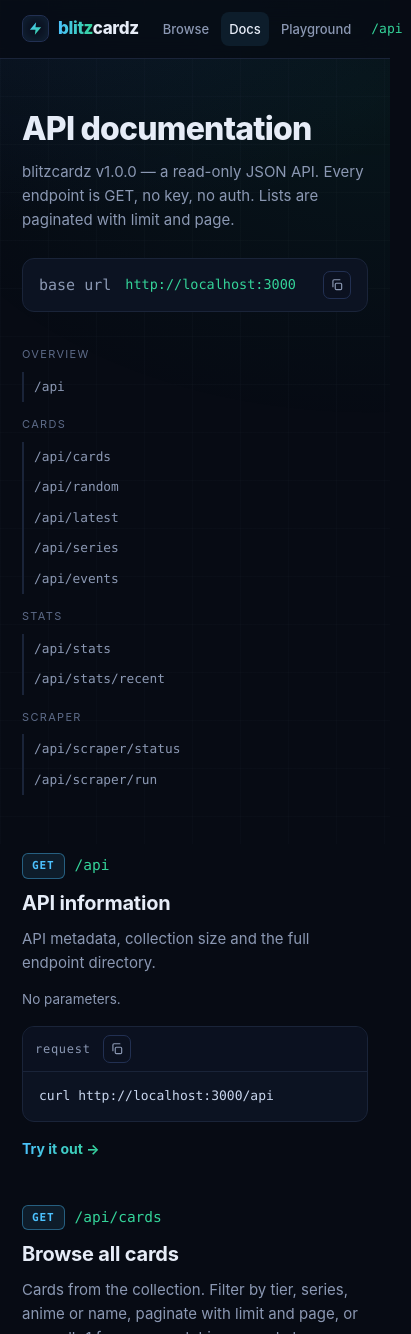
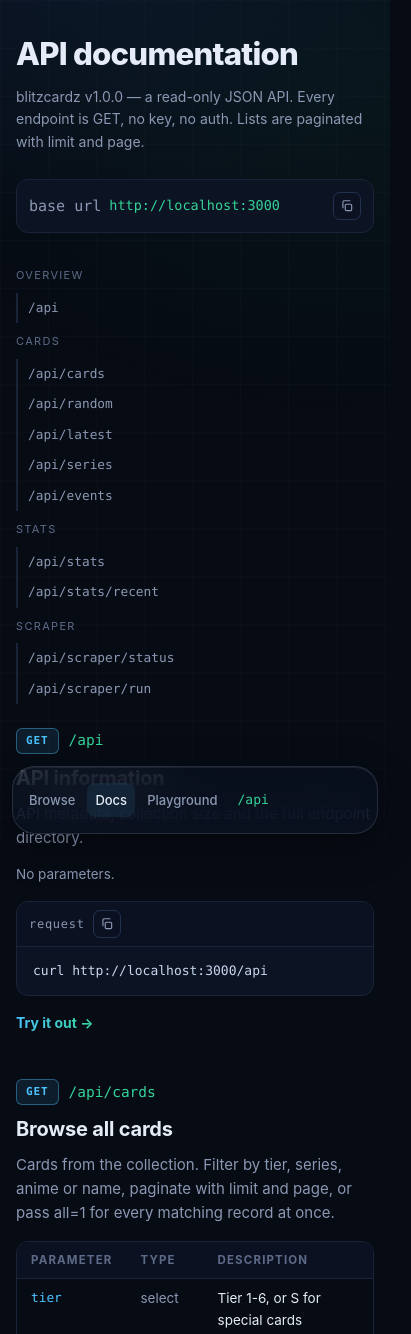
Before and after one commit to blitzlabx/blitzcardz, a Next.js app: page /docs in a window 390 px wide. Shown: the top 1334 px of the page, 411 px wide, since content can reach past the window. Built offline with nearby package versions, Linux system fonts and the light colour scheme; no server answers.

Commit message:
Improve mobile layout and add glass bottom navigation

```diff
--- a/app/globals.css
+++ b/app/globals.css
@@ -1261,3 +1261,393 @@ select.input {
     font-size: 13px;
   }
 }
+
+/* Mobile layout and bottom glass navigation */
+@media (max-width: 640px) {
+  html,
+  body {
+    width: 100%;
+    max-width: 100%;
+    overflow-x: clip;
+  }
+
+  .wrap {
+    width: 100%;
+    max-width: 100%;
+    padding-inline: 16px;
+  }
+
+  .main {
+    min-width: 0;
+    overflow-x: clip;
+  }
+
+  .hero {
+    padding: 48px 16px 30px;
+  }
+
+  .hero-title {
+    font-size: clamp(42px, 13vw, 58px);
+  }
+
+  .hero-sub {
+    font-size: 15px;
+  }
+
+  .hero-curl {
+    display: flex;
+    align-items: center;
+    gap: 8px;
+    max-width: 100%;
+    min-width: 0;
+    padding: 9px 10px;
+  }
+
+  .hero-curl code {
+    min-width: 0;
+    flex: 1;
+    font-size: 11px;
+    overflow-wrap: anywhere;
+  }
+
+  .hero-curl .copy-btn {
+    flex: none;
+  }
+
+  .strip {
+    grid-template-columns: repeat(2, minmax(0, 1fr));
+  }
+
+  .strip-cell {
+    min-width: 0;
+    padding: 14px 12px;
+  }
+
+  .strip-value {
+    font-size: clamp(15px, 4.5vw, 19px);
+    overflow-wrap: anywhere;
+  }
+
+  .strip-label {
+    font-size: 10px;
+    letter-spacing: 0.08em;
+  }
+
+  .section {
+    margin-top: 40px;
+  }
+
+  .section-head {
+    align-items: flex-start;
+    gap: 7px 12px;
+  }
+
+  .section-head h2 {
+    font-size: 19px;
+  }
+
+  .section-hint {
+    max-width: 100%;
+    font-size: 12px;
+  }
+
+  .grid-tiles {
+    grid-template-columns: repeat(2, minmax(0, 1fr));
+    gap: 14px 11px;
+  }
+
+  .tile,
+  .tile-meta {
+    min-width: 0;
+  }
+
+  .toolbar {
+    grid-template-columns: minmax(0, 1fr);
+  }
+
+  .toolbar .check {
+    white-space: normal;
+  }
+
+  .tier-row {
+    gap: 6px;
+  }
+
+  .chip {
+    padding: 6px 11px;
+  }
+
+  .page {
+    min-width: 0;
+    padding-top: 30px;
+    padding-bottom: 36px;
+  }
+
+  .page-head h1 {
+    font-size: clamp(26px, 8vw, 32px);
+    overflow-wrap: anywhere;
+  }
+
+  .page-sub {
+    font-size: 14px;
+  }
+
+  .docs-layout,
+  .pg-layout,
+  .card-layout {
+    min-width: 0;
+    grid-template-columns: minmax(0, 1fr);
+    gap: 24px;
+  }
+
+  .docs-side,
+  .pg-side {
+    position: static;
+    min-width: 0;
+    max-height: none;
+    overflow: visible;
+    flex-direction: column;
+    flex-wrap: nowrap;
+    gap: 10px;
+    padding-bottom: 0;
+  }
+
+  .docs-group,
+  .pg-group {
+    width: 100%;
+    min-width: 0;
+  }
+
+  .docs-side-link,
+  .pg-endpoint {
+    min-width: 0;
+    overflow-wrap: anywhere;
+  }
+
+  .docs-main,
+  .pg-main,
+  .endpoint,
+  .pg-panel,
+  .card-info {
+    min-width: 0;
+    max-width: 100%;
+  }
+
+  .endpoint-path {
+    min-width: 0;
+    flex-wrap: wrap;
+  }
+
+  .endpoint-path code,
+  .pg-panel-head code {
+    min-width: 0;
+    overflow-wrap: anywhere;
+  }
+
+  .params {
+    display: block;
+    width: 100%;
+    max-width: 100%;
+    overflow-x: auto;
+    -webkit-overflow-scrolling: touch;
+  }
+
+  .params thead,
+  .params tbody {
+    min-width: 480px;
+  }
+
+  .base-row {
+    min-width: 0;
+    flex-wrap: wrap;
+    gap: 8px;
+    padding: 12px;
+  }
+
+  .base-row code {
+    min-width: 0;
+    overflow-wrap: anywhere;
+  }
+
+  .pg-panel {
+    padding: 16px;
+  }
+
+  .pg-panel-head {
+    min-width: 0;
+    flex-wrap: wrap;
+  }
+
+  .pg-param {
+    grid-template-columns: minmax(0, 1fr);
+    gap: 5px;
+  }
+
+  .pg-param .input {
+    min-width: 0;
+  }
+
+  .pg-path {
+    min-width: 0;
+    overflow-wrap: anywhere;
+    white-space: normal;
+  }
+
+  .code-block,
+  .code-head {
+    min-width: 0;
+    max-width: 100%;
+  }
+
+  .code-head {
+    flex-wrap: wrap;
+    gap: 8px;
+  }
+
+  .code-block pre {
+    max-width: 100%;
+    overflow-x: auto;
+  }
+
+  .json {
+    overflow-wrap: anywhere;
+  }
+
+  .card-visual {
+    width: 100%;
+    max-width: min(100%, 340px);
+  }
+
+  .card-info h1 {
+    font-size: clamp(26px, 8vw, 34px);
+    overflow-wrap: anywhere;
+  }
+
+  .card-meta {
+    grid-template-columns: minmax(0, 1fr);
+    gap: 14px;
+    padding: 14px;
+  }
+
+  .card-meta > div,
+  .card-meta dd {
+    min-width: 0;
+    overflow-wrap: anywhere;
+  }
+
+  .card-actions {
+    display: grid;
+    grid-template-columns: minmax(0, 1fr);
+  }
+
+  .card-actions > .btn {
+    justify-content: center;
+  }
+
+  .pager {
+    gap: 10px;
+    flex-wrap: wrap;
+  }
+
+  .pager .btn {
+    padding: 8px 12px;
+  }
+
+  .footer {
+    margin-top: 54px;
+    padding-bottom: calc(92px + env(safe-area-inset-bottom));
+  }
+
+  /* Turn the desktop header into a floating, glass-style mobile tab bar. */
+  .nav {
+    position: fixed;
+    top: auto;
+    bottom: calc(10px + env(safe-area-inset-bottom));
+    left: 50%;
+    z-index: 100;
+    width: calc(100% - 24px);
+    max-width: 420px;
+    transform: translateX(-50%);
+    overflow: hidden;
+    border: 1px solid rgba(148, 163, 184, 0.2);
+    border-bottom: 1px solid rgba(148, 163, 184, 0.2);
+    border-radius: 23px;
+    background: rgba(10, 17, 30, 0.76);
+    box-shadow:
+      0 12px 38px rgba(0, 0, 0, 0.36),
+      inset 0 1px 0 rgba(255, 255, 255, 0.07);
+    -webkit-backdrop-filter: blur(24px) saturate(170%);
+    backdrop-filter: blur(24px) saturate(170%);
+  }
+
+  .nav-inner {
+    height: auto;
+    min-height: 66px;
+    padding: 6px 8px;
+    gap: 0;
+  }
+
+  .nav-brand,
+  .desktop-nav {
+    display: none;
+  }
+
+  .mobile-nav {
+    display: grid;
+    width: 100%;
+    grid-template-columns: repeat(4, minmax(0, 1fr));
+    align-items: stretch;
+    gap: 3px;
+  }
+
+  .mobile-nav-link {
+    display: flex;
+    min-width: 0;
+    min-height: 52px;
+    flex-direction: column;
+    align-items: center;
+    justify-content: center;
+    gap: 4px;
+    padding: 6px 2px;
+    border-radius: 16px;
+    color: var(--dim);
+    font-size: 10.5px;
+    font-weight: 600;
+    line-height: 1;
+    transition:
+      color 0.18s ease,
+      background 0.18s ease,
+      transform 0.18s ease;
+  }
+
+  .mobile-nav-link svg {
+    width: 19px;
+    height: 19px;
+    flex: none;
+    stroke: currentColor;
+  }
+
+  .mobile-nav-link.active {
+    color: var(--text);
+    background: linear-gradient(
+      145deg,
+      rgba(76, 194, 255, 0.16),
+      rgba(52, 211, 153, 0.12)
+    );
+    box-shadow: inset 0 0 0 1px rgba(76, 194, 255, 0.1);
+  }
+
+  .mobile-nav-link.active svg {
+    color: var(--mint);
+  }
+}
+
+.mobile-nav {
+  display: none;
+}
+
+@media (prefers-reduced-motion: reduce) {
+  .mobile-nav-link {
+    transition: none;
+  }
+}
```
